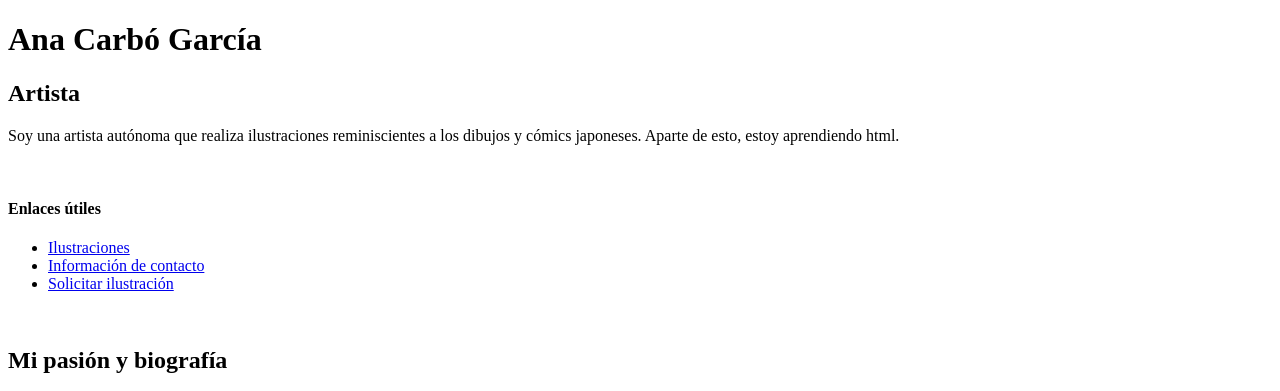
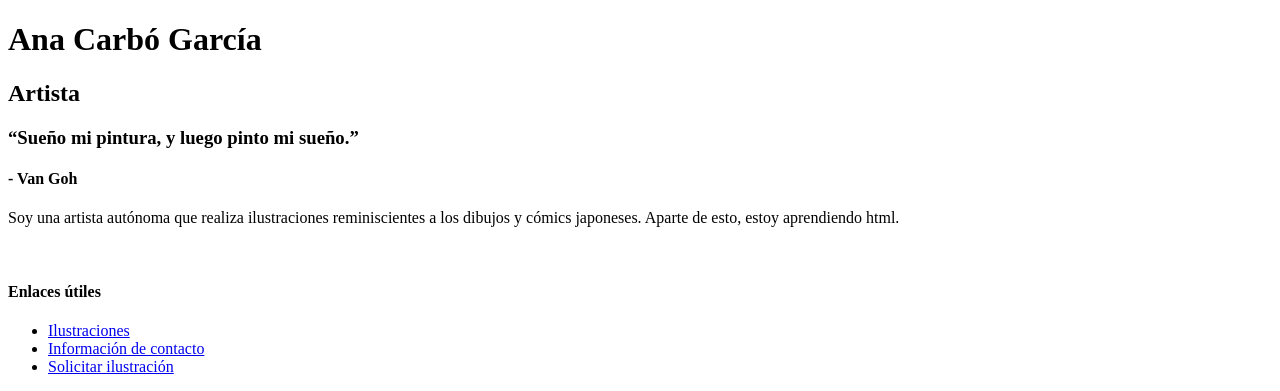
Before and after one commit to AnaCarG/07-portfolio, a plain HTML site: page index.html in a window 1280 px wide. Shown: the top 391 px of the page. Drawn offline with Linux system fonts and the light colour scheme.

Commit message:
añadido cita

```diff
--- a/index.html
+++ b/index.html
@@ -12,6 +12,8 @@
     <h1>Ana Carbó García</h1>
     <h2>Artista</h2>
     <!-- <h3>cita famosa aqui</h3> -->
+     <h3>“Sueño mi pintura, y luego pinto mi sueño.”</h3>
+     <h4>- Van Goh</h4>
     <div>
         <p>Soy una artista autónoma que realiza ilustraciones reminiscientes a los dibujos y cómics japoneses.
             Aparte de esto, estoy aprendiendo html.</p>
@@ -39,6 +41,7 @@
     <p>Lorem ipsum dolor sit amet consectetur, adipisicing elit. Minima ipsum amet earum veniam sit ullam at voluptates
         nesciunt corrupti placeat deserunt, distinctio vero impedit numquam perspiciatis, aspernatur unde, iure quos?
     </p>
+    <video src="https://youtu.be/d-nxW9qBtxQ?si=zUNE6wyeu7AMNvsa"></video>
     <br>
 </body>
 
```
